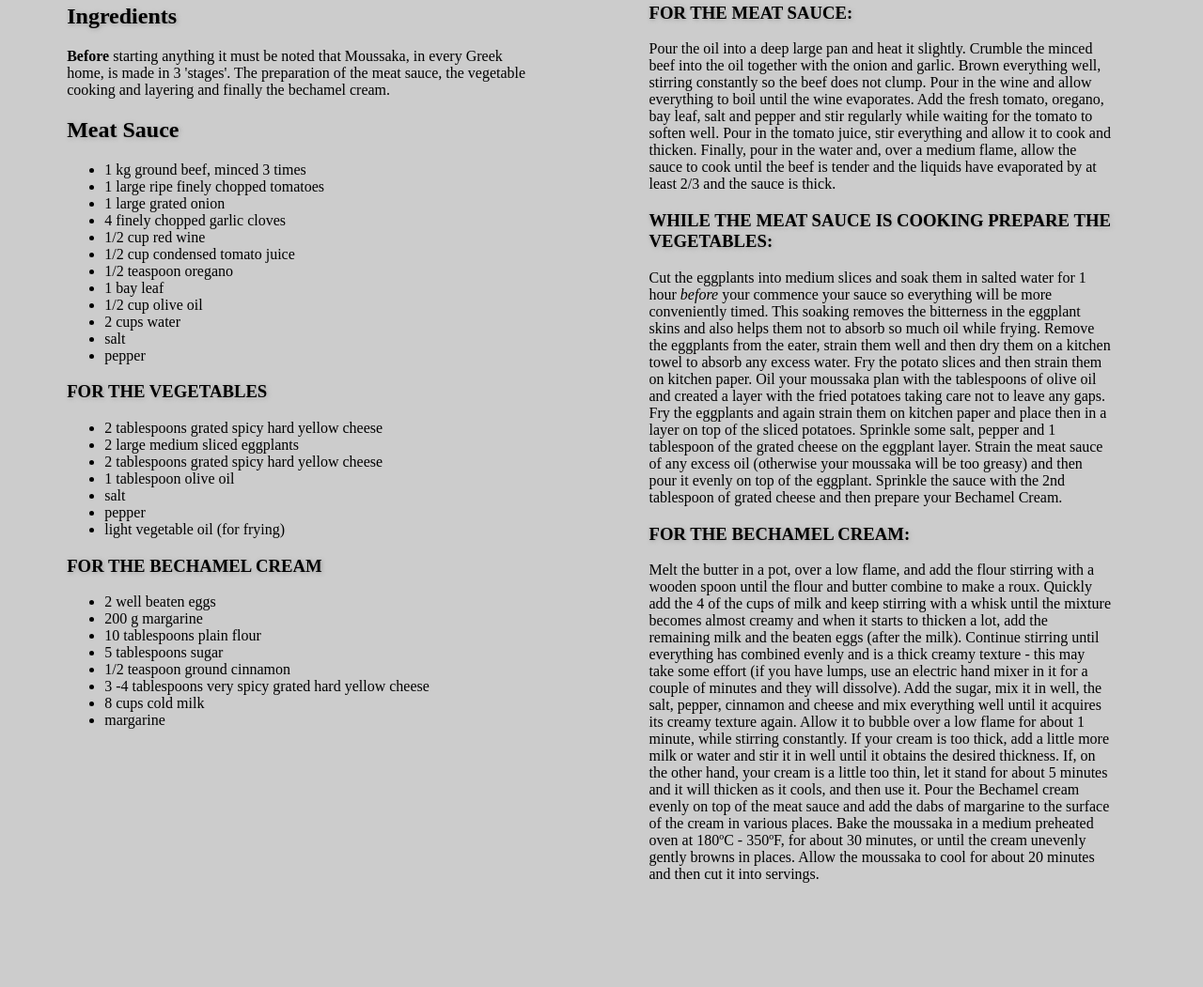
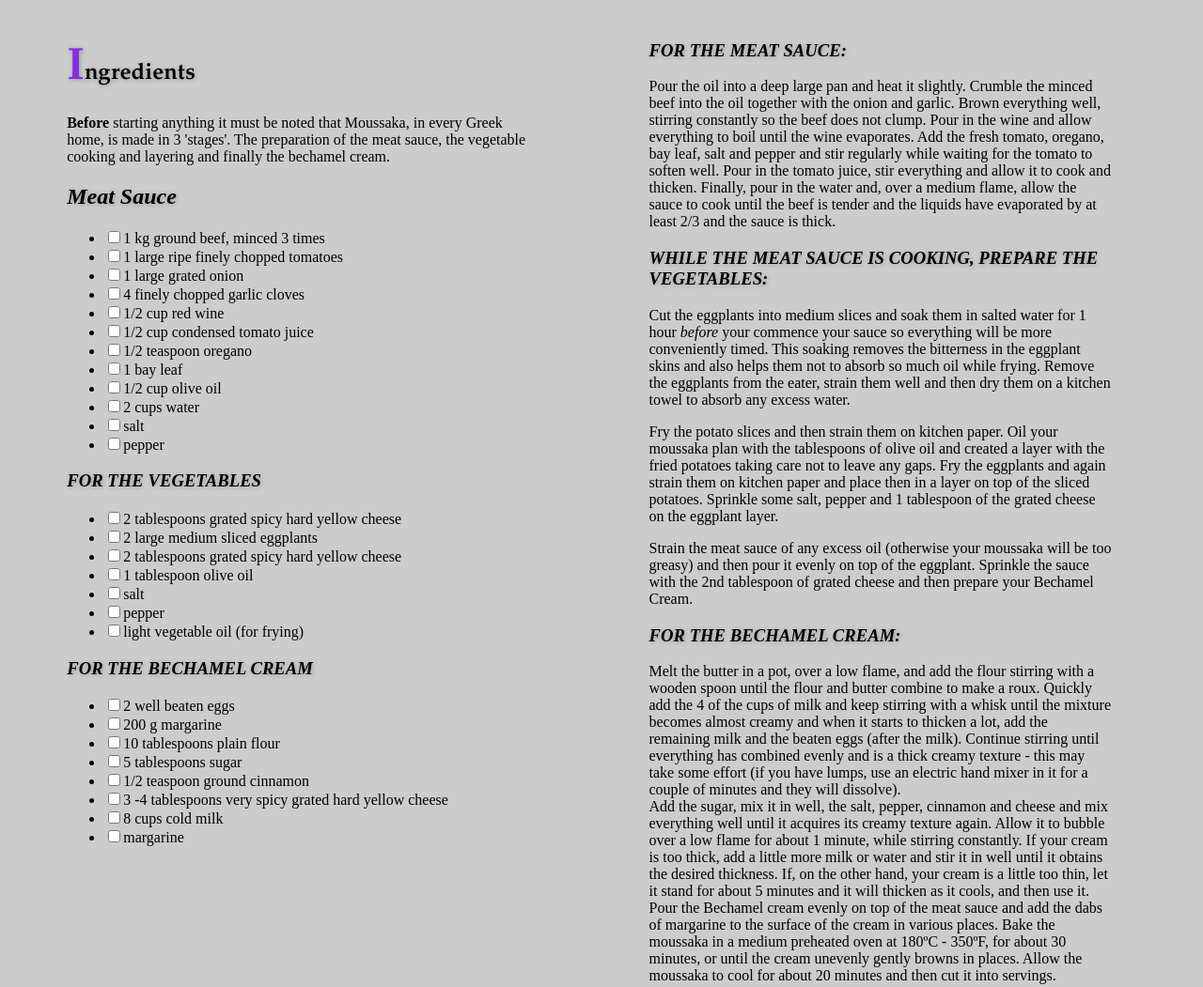
Before and after one commit to hailstrom/recipe_assignment, a plain HTML site: page index.html in a window 1280 px wide. Shown: the part 556-1607 px from the top of the page at 94% size. Before the commit the page ends 1575 px from the top, so only its background shows below. Drawn offline with nearby package versions, Linux system fonts and the light colour scheme.

Commit message:
added interactive strikethru

```diff
--- a/index.html
+++ b/index.html
@@ -1,6 +1,10 @@
 <!DOCTYPE html>
 <html>
 	<head>
+
+	<script src="https://ajax.googleapis.com/ajax/libs/jquery/2.1.1/jquery.min.js"></script>
+	<script src="script.js"></script>
+
 		<link type="text/css" rel="stylesheet" href="stylesheet.css"/>
 		<title>Traditional Moussaka</title>
 	</head>
@@ -16,58 +20,60 @@
 			<h1> Ingredients </h1>
 			<p><strong>Before</strong> starting anything it must be noted that Moussaka, in every Greek home, is made in 3 'stages'. The preparation of the meat sauce, the vegetable cooking and layering and finally the bechamel cream.</p>
 
-			<h2> Meat Sauce </h2>
+			<h2><i> Meat Sauce</i> </h2>
 			<ul>
-				<li>1 kg ground beef, minced 3 times</li>
-				<li>1 large ripe finely chopped tomatoes</li>
-				<li>1 large grated onion</li>
-				<li>4 finely chopped garlic cloves</li>
-				<li>1/2 cup red wine</li>
-				<li>1/2 cup condensed tomato juice</li>
-				<li>1/2 teaspoon oregano</li>
-				<li>1 bay leaf</li>
-				<li>1/2 cup olive oil</li>
-				<li>2 cups water</li>
-				<li>salt</li>
-				<li>pepper</li>
+				<li><input type="checkbox"/>1 kg ground beef, minced 3 times</li>
+				<li><input type="checkbox"/>1 large ripe finely chopped tomatoes</li>
+				<li><input type="checkbox"/>1 large grated onion</li>
+				<li><input type="checkbox"/>4 finely chopped garlic cloves</li>
+				<li><input type="checkbox"/>1/2 cup red wine</li>
+				<li><input type="checkbox"/>1/2 cup condensed tomato juice</li>
+				<li><input type="checkbox"/>1/2 teaspoon oregano</li>
+				<li><input type="checkbox"/>1 bay leaf</li>
+				<li><input type="checkbox"/>1/2 cup olive oil</li>
+				<li><input type="checkbox"/>2 cups water</li>
+				<li><input type="checkbox"/>salt</li>
+				<li><input type="checkbox"/>pepper</li>
 			</ul>
 
-			<h3>FOR THE VEGETABLES</h3>
+			<h3><i>FOR THE VEGETABLES</i></h3>
 			<ul>
-				<li>2 tablespoons grated spicy hard yellow cheese</li>
-				<li>2 large medium sliced eggplants</li>
-				<li>2 tablespoons grated spicy hard yellow cheese</li>
-				<li>1 tablespoon olive oil</li>
-				<li>salt</li>
-				<li>pepper</li>
-				<li>light vegetable oil (for frying)</li>
+				<li><input type="checkbox"/>2 tablespoons grated spicy hard yellow cheese</li>
+				<li><input type="checkbox"/>2 large medium sliced eggplants</li>
+				<li><input type="checkbox"/>2 tablespoons grated spicy hard yellow cheese</li>
+				<li><input type="checkbox"/>1 tablespoon olive oil</li>
+				<li><input type="checkbox"/>salt</li>
+				<li><input type="checkbox"/>pepper</li>
+				<li><input type="checkbox"/>light vegetable oil (for frying)</li>
 			</ul>
 
-			<h3>FOR THE BECHAMEL CREAM</h3>
+			<h3><i>FOR THE BECHAMEL CREAM</i></h3>
 
 			<ul>
-				<li>2 well beaten eggs</li>
-				<li>200 g margarine</li>
-				<li>10 tablespoons plain flour</li>
-				<li>5 tablespoons sugar</li>
-				<li>1/2 teaspoon ground cinnamon</li>
-				<li>3 -4 tablespoons very spicy grated hard yellow cheese</li>
-				<li>8 cups cold milk</li>
-				<li>margarine</li>
+				<li><input type="checkbox"/>2 well beaten eggs</li>
+				<li><input type="checkbox"/>200 g margarine</li>
+				<li><input type="checkbox"/>10 tablespoons plain flour</li>
+				<li><input type="checkbox"/>5 tablespoons sugar</li>
+				<li><input type="checkbox"/>1/2 teaspoon ground cinnamon</li>
+				<li><input type="checkbox"/>3 -4 tablespoons very spicy grated hard yellow cheese</li>
+				<li><input type="checkbox"/>8 cups cold milk</li>
+				<li><input type="checkbox"/>margarine</li>
 			</ul>
 		</section>
 		<section class="dir">
-			<h3>FOR THE MEAT SAUCE:</h3>
+			<h3><i>FOR THE MEAT SAUCE:</i></h3>
 
 			<p>Pour the oil into a deep large pan and heat it slightly. Crumble the minced beef into the oil together with the onion and garlic. Brown everything well, stirring constantly so the beef does not clump. Pour in the wine and allow everything to boil until the wine evaporates. Add the fresh tomato, oregano, bay leaf, salt and pepper and stir regularly while waiting for the tomato to soften well. Pour in the tomato juice, stir everything and allow it to cook and thicken. Finally, pour in the water and, over a medium flame, allow the sauce to cook until the beef is tender and the liquids have evaporated by at least 2/3 and the sauce is thick.</p>
 
-			<h3>WHILE THE MEAT SAUCE IS COOKING PREPARE THE VEGETABLES:</h3>
+			<h3><i>WHILE THE MEAT SAUCE IS COOKING, PREPARE THE VEGETABLES:</i></h3>
 
-			<p>Cut the eggplants into medium slices and soak them in salted water for 1 hour <em>before</em> your commence your sauce so everything will be more conveniently timed. This soaking removes the bitterness in the eggplant skins and also helps them not to absorb so much oil while frying. Remove the eggplants from the eater, strain them well and then dry them on a kitchen towel to absorb any excess water. Fry the potato slices and then strain them on kitchen paper. Oil your moussaka plan with the tablespoons of olive oil and created a layer with the fried potatoes taking care not to leave any gaps. Fry the eggplants and again strain them on kitchen paper and place then in a layer on top of the sliced potatoes. Sprinkle some salt, pepper and 1 tablespoon of the grated cheese on the eggplant layer.
+			<p>Cut the eggplants into medium slices and soak them in salted water for 1 hour <em>before</em> your commence your sauce so everything will be more conveniently timed. This soaking removes the bitterness in the eggplant skins and also helps them not to absorb so much oil while frying. Remove the eggplants from the eater, strain them well and then dry them on a kitchen towel to absorb any excess water.</p>
+			<p>Fry the potato slices and then strain them on kitchen paper. Oil your moussaka plan with the tablespoons of olive oil and created a layer with the fried potatoes taking care not to leave any gaps. Fry the eggplants and again strain them on kitchen paper and place then in a layer on top of the sliced potatoes. Sprinkle some salt, pepper and 1 tablespoon of the grated cheese on the eggplant layer.</p>
 			Strain the meat sauce of any excess oil (otherwise your moussaka will be too greasy) and then pour it evenly on top of the eggplant. Sprinkle the sauce with the 2nd tablespoon of grated cheese and then prepare your Bechamel Cream.</p>
-			<h3>FOR THE BECHAMEL CREAM:</h3>
 
-			<p>Melt the butter in a pot, over a low flame, and add the flour stirring with a wooden spoon until the flour and butter combine to make a roux. Quickly add the 4 of the cups of milk and keep stirring with a whisk until the mixture becomes almost creamy and when it starts to thicken a lot, add the remaining milk and the beaten eggs (after the milk). Continue stirring until everything has combined evenly and is a thick creamy texture - this may take some effort (if you have lumps, use an electric hand mixer in it for a couple of minutes and they will dissolve). Add the sugar, mix it in well, the salt, pepper, cinnamon and cheese and mix everything well until it acquires its creamy texture again. Allow it to bubble over a low flame for about 1 minute, while stirring constantly. If your cream is too thick, add a little more milk or water and stir it in well until it obtains the desired thickness. If, on the other hand, your cream is a little too thin, let it stand for about 5 minutes and it will thicken as it cools, and then use it.
+			<h3><i>FOR THE BECHAMEL CREAM:</i></h3>
+
+			<p>Melt the butter in a pot, over a low flame, and add the flour stirring with a wooden spoon until the flour and butter combine to make a roux. Quickly add the 4 of the cups of milk and keep stirring with a whisk until the mixture becomes almost creamy and when it starts to thicken a lot, add the remaining milk and the beaten eggs (after the milk). Continue stirring until everything has combined evenly and is a thick creamy texture - this may take some effort (if you have lumps, use an electric hand mixer in it for a couple of minutes and they will dissolve). <br>Add the sugar, mix it in well, the salt, pepper, cinnamon and cheese and mix everything well until it acquires its creamy texture again. Allow it to bubble over a low flame for about 1 minute, while stirring constantly. If your cream is too thick, add a little more milk or water and stir it in well until it obtains the desired thickness. If, on the other hand, your cream is a little too thin, let it stand for about 5 minutes and it will thicken as it cools, and then use it.
 			Pour the Bechamel cream evenly on top of the meat sauce and add the dabs of margarine to the surface of the cream in various places. Bake the moussaka in a medium preheated oven at 180ºC - 350ºF, for about 30 minutes, or until the cream unevenly gently browns in places. Allow the moussaka to cool for about 20 minutes and then cut it into servings.</p>
 		</section>
 	</body>
--- /dev/null
+++ b/script.js
@@ -0,0 +1,27 @@
+$(document).ready(function()
+{
+	console.log("Script included!");
+	$(".ing input[type=checkbox]").on( "click", function()
+	{
+    	// console.log("<input> was clicked");
+    	var li = $(this).parent();
+    	console.log(li);
+
+    	if(this.checked){
+    		li.addClass("strike");
+    	}
+    	else
+    	{
+    		li.removeClass("strike");
+    	}
+
+
+
+	});
+
+});
+
+
+// $('input').on('click') do ||
+
+// end
--- a/stylesheet.css
+++ b/stylesheet.css
@@ -36,3 +36,19 @@ h1,h2,h3,h4,h5,h6
 body {
 	background: #ccc;
 }
+
+h1
+{
+	font-family : Garamond;
+}
+
+h1:first-letter
+{
+	font-size: 200%;
+	color: #8A2BE2;
+}
+
+.strike
+{
+	text-decoration: line-through;
+}
```
